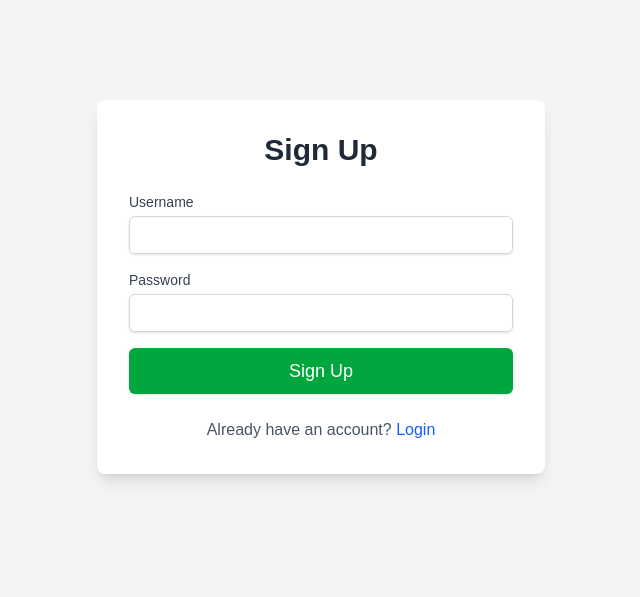
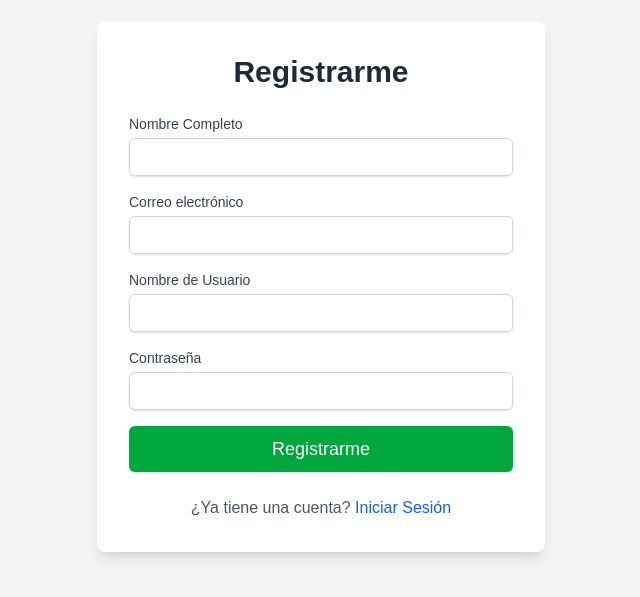
Before and after one commit to gaelmh/NutriSaas_Assesment, a Next.js app in the folder frontend/: page /signup in a window 1280 px wide. Shown: the part 113-710 px from the top of the page, without its empty margins (319-959 px from the left). Built offline with nearby package versions, Linux system fonts and the light colour scheme.

Commit message:
Included password verification, and added email and full name fields.

```diff
--- a/frontend/src/app/signup/page.tsx
+++ b/frontend/src/app/signup/page.tsx
@@ -2,17 +2,19 @@
 
 import { useState } from 'react';
 import { gql, useMutation } from '@apollo/client';
-import Link from 'next/link'; // For navigation
-import { useRouter } from 'next/navigation'; // Import useRouter
+import Link from 'next/link';
+import { useRouter } from 'next/navigation';
 
 // Define the GraphQL signup mutation
 const SIGNUP_MUTATION = gql`
-  mutation Signup($username: String!, $password: String!) {
-    signup(username: $username, password: $password) {
+  mutation Signup($username: String!, $password: String!, $email: String!, $fullname: String!) {
+    signup(username: $username, password: $password, email: $email, fullname: $fullname) {
       token
       user {
         id
         username
+        email
+        fullname
       }
     }
   }
@@ -20,32 +22,35 @@ const SIGNUP_MUTATION = gql`
 
 export default function SignupPage() {
   const router = useRouter(); // Initialize useRouter
+
   // State to manage form input values
   const [username, setUsername] = useState('');
   const [password, setPassword] = useState('');
+  const [email, setEmail] = useState('');
+  const [fullname, setfullname] = useState('');
 
   // useMutation hook to execute the signup mutation
   const [signupUser, { data, loading, error }] = useMutation(SIGNUP_MUTATION);
 
   // Handle form submission
   const handleSubmit = async (event: React.FormEvent) => {
-    event.preventDefault(); // Prevent default form submission behavior
+    event.preventDefault();
 
     try {
       // Call the signup mutation with the current username and password
       const response = await signupUser({
-        variables: { username, password },
+        variables: { username, password, email, fullname },
       });
 
-      // Log the response data (e.g., token and user info)
+      // Log the response data
       console.log('Signup successful:', response.data?.signup);
 
-      // Save the token (e.g., to localStorage) and redirect
+      // Save the token and redirect
       if (response.data?.signup.token) {
         // In a real app, use a more secure method like httpOnly cookies
         localStorage.setItem('authToken', response.data.signup.token);
-        alert('Signup successful! Redirecting to chatbot...'); // Use alert for now
-        router.push('/chatbot'); // Redirect to the chatbot page
+        alert('Signup successful! Redirecting to chatbot...');
+        router.push('/chatbot');
       }
     } catch (err: any) {
       // Display a user-friendly error message
@@ -54,14 +59,41 @@ export default function SignupPage() {
     }
   };
 
+  // Sign Up Page Design
   return (
     <div className="min-h-screen flex items-center justify-center bg-gray-100 p-4">
       <div className="bg-white p-8 rounded-lg shadow-lg w-full max-w-md">
-        <h2 className="text-3xl font-bold text-center text-gray-800 mb-6">Sign Up</h2>
+        <h2 className="text-3xl font-bold text-center text-gray-800 mb-6">Registrarme</h2>
         <form onSubmit={handleSubmit} className="space-y-4">
           <div>
+            <label htmlFor="fullname" className="block text-sm font-medium text-gray-700 mb-1">
+              Nombre Completo
+            </label>
+            <input
+              type="text"
+              id="fullname"
+              className="mt-1 block w-full px-4 py-2 border border-gray-300 rounded-md shadow-sm focus:ring-blue-500 focus:border-blue-500 sm:text-sm"
+              value={fullname}
+              onChange={(e) => setfullname(e.target.value)}
+              required
+            />
+          </div>
+          <div>
+            <label htmlFor="email" className="block text-sm font-medium text-gray-700 mb-1">
+              Correo electrónico
+            </label>
+            <input
+              type="email"
+              id="email"
+              className="mt-1 block w-full px-4 py-2 border border-gray-300 rounded-md shadow-sm focus:ring-blue-500 focus:border-blue-500 sm:text-sm"
+              value={email}
+              onChange={(e) => setEmail(e.target.value)}
+              required
+            />
+          </div>
+          <div>
             <label htmlFor="username" className="block text-sm font-medium text-gray-700 mb-1">
-              Username
+              Nombre de Usuario
             </label>
             <input
               type="text"
@@ -74,7 +106,7 @@ export default function SignupPage() {
           </div>
           <div>
             <label htmlFor="password" className="block text-sm font-medium text-gray-700 mb-1">
-              Password
+              Contraseña
             </label>
             <input
               type="password"
@@ -90,7 +122,7 @@ export default function SignupPage() {
             className="w-full flex justify-center py-2 px-4 border border-transparent rounded-md shadow-sm text-lg font-medium text-white bg-green-600 hover:bg-green-700 focus:outline-none focus:ring-2 focus:ring-offset-2 focus:ring-green-500 disabled:opacity-50"
             disabled={loading}
           >
-            {loading ? 'Signing up...' : 'Sign Up'}
+            {loading ? 'Registrando...' : 'Registrarme'}
           </button>
         </form>
 
@@ -99,13 +131,13 @@ export default function SignupPage() {
           <p className="mt-4 text-center text-red-600">Error: {error.message}</p>
         )}
         {data && data.signup.token && (
-          <p className="mt-4 text-center text-green-600">Account created successfully!</p>
+          <p className="mt-4 text-center text-green-600">Cuenta creada con éxito!</p>
         )}
 
         <p className="mt-6 text-center text-gray-600">
-          Already have an account?{' '}
+          ¿Ya tiene una cuenta?{' '}
           <Link href="/login" className="font-medium text-blue-600 hover:text-blue-500">
-            Login
+            Iniciar Sesión
           </Link>
         </p>
       </div>
```
Also changed, not shown: 2 other files (tests, documents, lock files or other folders).
